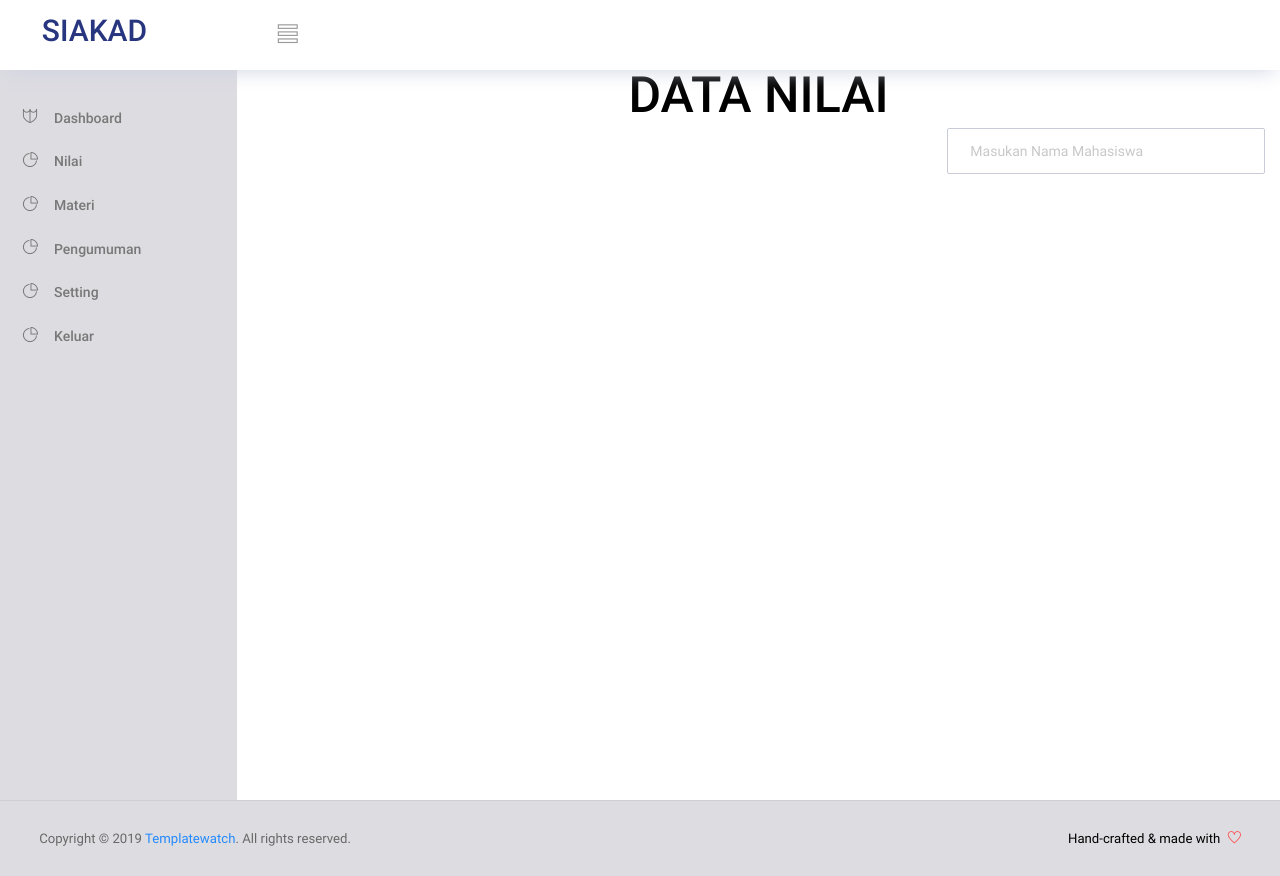
After one commit to dikimeip/siakad-codeigniter, a CodeIgniter app: page /siakad/index.php/gurucontroller/nilai in a window 1280 px wide. The commit adds this page. Run offline with CodeIgniter, Linux system fonts and the light colour scheme; the visitor is signed in with stand-in values (Sample User, id 1); data that the repository does not hold is empty; style sheets or scripts are compiled from the project's sources; some libraries are stand-ins or nearby versions.

Commit message:
membuat halaman nilai

```diff
--- a/application/controllers/GuruController.php
+++ b/application/controllers/GuruController.php
@@ -24,6 +24,15 @@ class GuruController extends CI_Controller
 		$this->load->view('guru/template/footer');
 	}
 
+	public function nilai()
+	{
+		$data['sess'] = $this->session->userdata('isGuru');
+		$this->load->view('guru/template/header');
+		$this->load->view('guru/template/menu',$data);
+		$this->load->view('guru/nilai',$data);
+		$this->load->view('guru/template/footer');
+	}
+
 	public function logout()
 	{
 		$this->session->unset_userdata('isGuru');
--- /dev/null
+++ b/application/views/guru/nilai.php
@@ -0,0 +1,13 @@
+<h1 class="text-center">DATA NILAI</h1>
+<div class="row">
+	<div class="col-md-8">
+
+	</div>
+	<div class="col-md-4">
+		<form>
+			<div class="form-group">
+				<input type="text" name="cari" class="form-control" placeholder="Masukan Nama Mahasiswa">
+			</div>
+		</form>
+	</div>
+</div>
--- a/application/views/guru/template/menu.php
+++ b/application/views/guru/template/menu.php
@@ -37,21 +37,15 @@
       <nav class="sidebar sidebar-offcanvas" id="sidebar">
         <ul class="nav">
           <li class="nav-item">
-            <a class="nav-link" href="index.html">
+            <a class="nav-link" href="<?php echo base_url('GuruController/index') ?>">
               <i class="ti-shield menu-icon"></i>
               <span class="menu-title">Dashboard</span>
             </a>
           </li>
            <li class="nav-item">
-            <a class="nav-link" href="pages/charts/chartjs.html">
+            <a class="nav-link" href="<?php echo base_url('GuruController/nilai') ?>">
               <i class="ti-pie-chart menu-icon"></i>
               <span class="menu-title">Nilai</span>
-            </a>
-          </li>
-           <li class="nav-item">
-            <a class="nav-link" href="pages/charts/chartjs.html">
-              <i class="ti-pie-chart menu-icon"></i>
-              <span class="menu-title">Mahasiswa</span>
             </a>
           </li>
            <li class="nav-item">
@@ -82,4 +76,4 @@
       </nav>
       <!-- partial -->
       <div class="main-panel">
-        <div class="content">
+        <div class="container">
```
